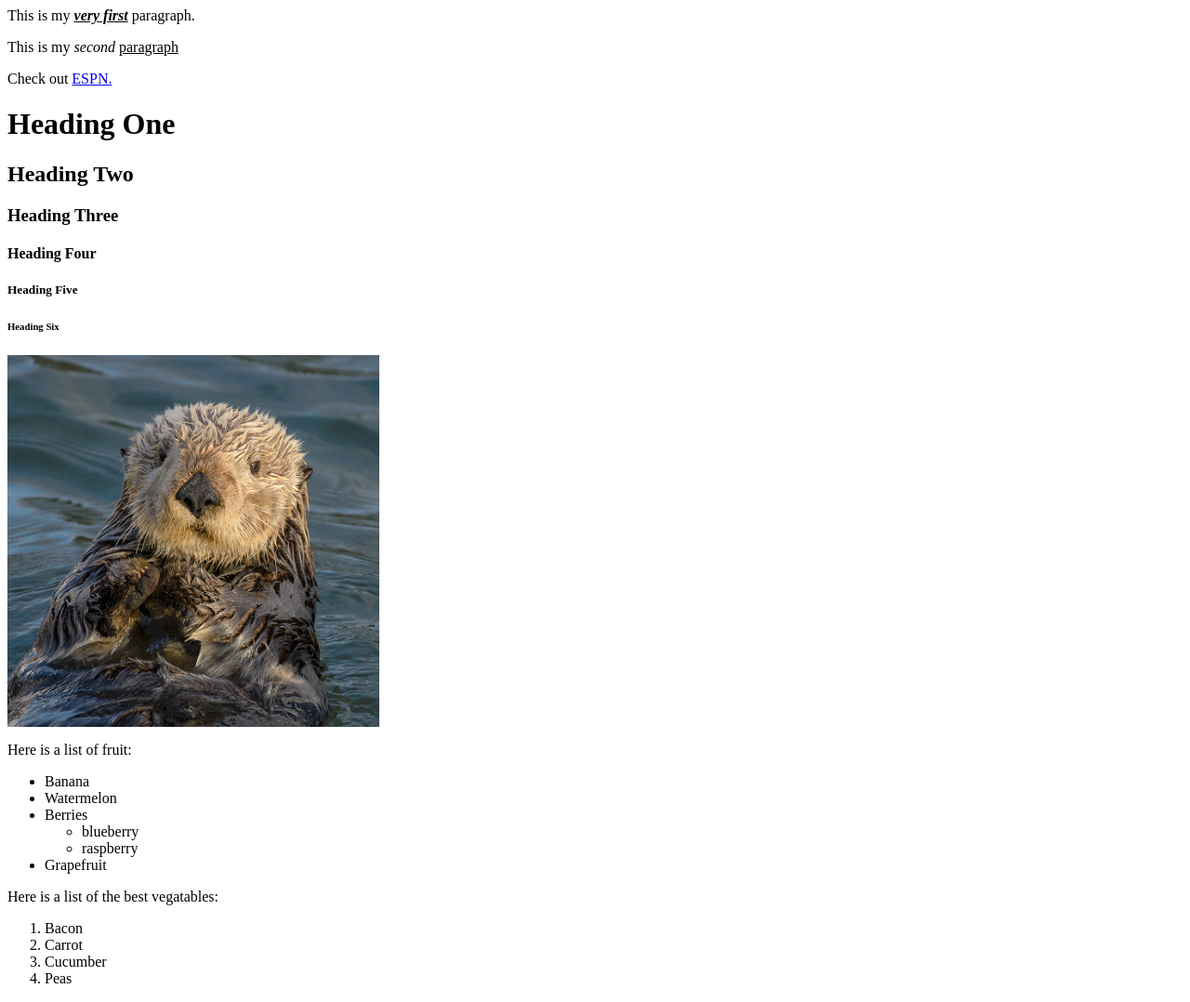
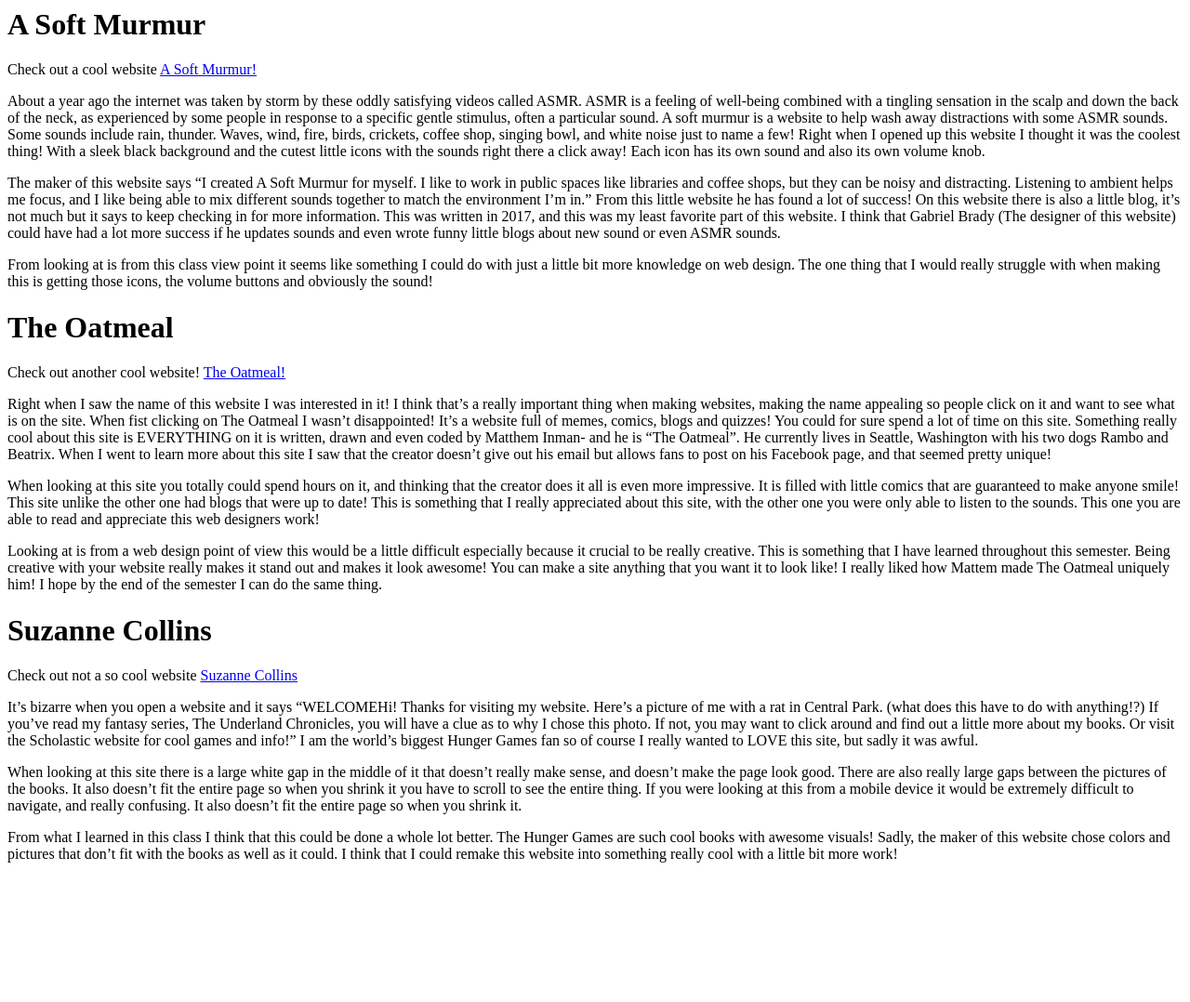
Before and after one commit to paytonnetz/paytonnetz.github.io, a plain HTML site: page new.html in a window 1280 px wide. Shown: the whole page at 93% size. After the commit the page ends 944 px from the top, so only its background shows below. Drawn offline with Linux system fonts and the light colour scheme.

Commit message:
Add files via upload

```diff
--- a/new.html
+++ b/new.html
@@ -1,41 +1,44 @@
 <html>
 <head>
-    <title>Payton's new page</title>
+    <title>Website Opinion Assignment </title>
 </head>
 <body>
-    <p>This is my <u><b><i>very first</i></b></u> paragraph.</p>
-    <p>This is my <i>second</i> <u>paragraph</u></p>
 
-    <p>Check out <a href="http://ESPN.com" target="_new" Title="ESPN website">ESPN.</a></p>
 
-    <h1>Heading One</h1>
-    <h2>Heading Two</h2>
-    <h3>Heading Three</h3>
-    <h4>Heading Four</h4>
-    <h5>Heading Five</h5>
-    <h6>Heading Six</h6>
 
-    <p><img src="otter.jpg" width="400" height="400"></p>
-    <p>Here is a list of fruit:</p>
-    <ul>
-        <li>Banana</li>
-        <li>Watermelon</li>
-        <li>Berries
-            <ul>
-                <li>blueberry</li>
-                <li>raspberry</li>
-            </ul>
-        </li>
-        <li>Grapefruit</li>
-    </ul>
+    <h1>A Soft Murmur</h1>
 
-    <p>Here is a list of the best vegatables:</p>
-    <ol>
-        <li>Bacon</li>
-        <li>Carrot</li>
-        <li>Cucumber</li>
-        <li>Peas</li>
+     <p>Check out a cool website <a href="https://asoftmurmur.com/" target="_new" Title="A Soft Murmur">A Soft Murmur!</a></p>
 
-    </ol>
+    <p>  About a year ago the internet was taken by storm by these oddly satisfying videos called ASMR. ASMR is a feeling of well-being combined with a tingling sensation in the scalp and down the back of the neck, as experienced by some people in response to a specific gentle stimulus, often a particular sound. A soft murmur is a website to help wash away distractions with some ASMR sounds. Some sounds include rain, thunder. Waves, wind, fire, birds, crickets, coffee shop, singing bowl, and white noise just to name a few! Right when I opened up this website I thought it was the coolest thing! With a sleek black background and the cutest little icons with the sounds right there a click away! Each icon has its own sound and also its own volume knob. </p>
+
+<p> The maker of this website says “I created A Soft Murmur for myself. I like to work in public spaces like libraries and coffee shops, but they can be noisy and distracting. Listening to ambient helps me focus, and I like being able to mix different sounds together to match the environment I’m in.” From this little website he has found a lot of success! On this website there is also a little blog, it’s not much but it says to keep checking in for more information. This was written in 2017, and this was my least favorite part of this website. I think that Gabriel Brady (The designer of this website) could have had a lot more success if he updates sounds and even wrote funny little blogs about new sound or even ASMR sounds.</p>
+
+<p> From looking at is from this class view point it seems like something I could do with just a little bit more knowledge on web design. The one thing that I would really struggle with when making this is getting those icons, the volume buttons and obviously the sound!
+</p>
+
+
+    <h1>The Oatmeal</h1>
+
+     <p>Check out another cool website! <a href="https://theoatmeal.com/blog" target="_new" Title="The Oatmeal">The Oatmeal!</a></p>
+    <p>
+Right when I saw the name of this website I was interested in it! I think that’s a really important thing when making websites, making the name appealing so people click on it and want to see what is on the site. When fist clicking on The Oatmeal I wasn’t disappointed! It’s a website full of memes, comics, blogs and quizzes! You could for sure spend a lot of time on this site. Something really cool about this site is EVERYTHING on it is written, drawn and even coded by Matthem Inman- and he is “The Oatmeal”. He currently lives in Seattle, Washington with his two dogs Rambo and Beatrix. When I went to learn more about this site I saw that the creator doesn’t give out his email but allows fans to post on his Facebook page, and that seemed pretty unique!
+
+<p>When looking at this site you totally could spend hours on it, and thinking that the creator does it all is even more impressive. It is filled with little comics that are guaranteed to make anyone smile! This site unlike the other one had blogs that were up to date! This is something that I really appreciated about this site, with the other one you were only able to listen to the sounds. This one you are able to read and appreciate this web designers work!</p>
+
+<p>Looking at is from a web design point of view this would be a little difficult especially because it crucial to be really creative. This is something that I have learned throughout this semester. Being creative with your website really makes it stand out and makes it look awesome! You can make a site anything that you want it to look like! I really liked how Mattem made The Oatmeal uniquely him! I hope by the end of the semester I can do the same thing.
+</p>
+
+      <h1>Suzanne Collins</h1>
+
+     <p>Check out not a so cool website <a href="http://www.suzannecollinsbooks.com/" target="_new" Title="Suzanne Collins"> Suzanne Collins </a></p>
+    <p>It’s bizarre when you open a website and it says “WELCOMEHi! Thanks for visiting my website. Here’s a picture of me with a rat in Central Park. (what does this have to do with anything!?) If you’ve read my fantasy series, The Underland Chronicles, you will have a clue as to why I chose this photo. If not, you may want to click around and find out a little more about my books. Or visit the Scholastic website for cool games and info!” I am the world’s biggest Hunger Games fan so of course I really wanted to LOVE this site, but sadly it was awful.</p>
+
+    <p>When looking at this site there is a large white gap in the middle of it that doesn’t really make sense, and doesn’t make the page look good. There are also really large gaps between the pictures of the books. It also doesn’t fit the entire page so when you shrink it you have to scroll to see the entire thing.  If you were looking at this from a mobile device it would be extremely difficult to navigate, and really confusing. It also doesn’t fit the entire page so when you shrink it.</p>
+
+<p>From what I learned in this class I think that this could be done a whole lot better. The Hunger Games are such cool books with awesome visuals! Sadly, the maker of this website chose colors and pictures that don’t fit with the books as well as it could. I think that I could remake this website into something really cool with a little bit more work!
+</p>
+
+
 </body>
 </html>
```
